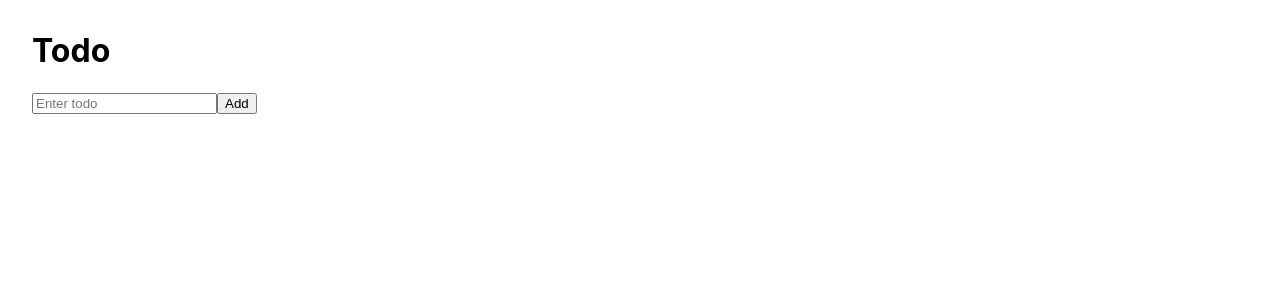
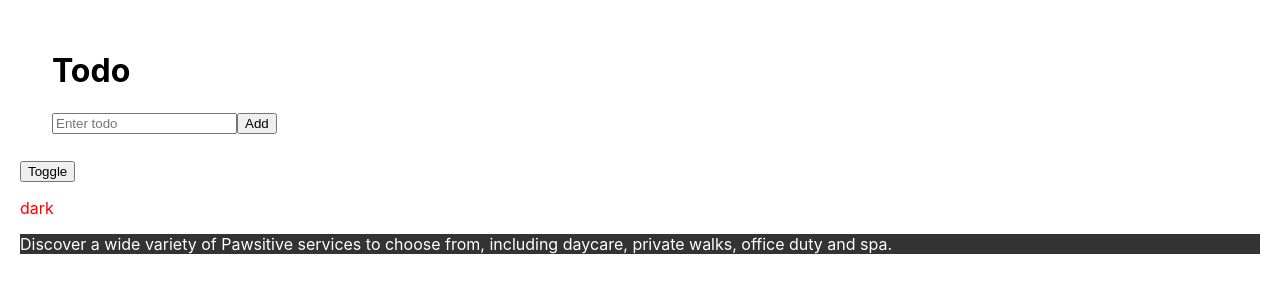
Before and after one commit to huuphuoc100911/tiktok_reacjs, a React (Create React App) app: page / in a window 1280 px wide. Shown: the top 300 px of the page. Built offline with nearby package versions, Linux system fonts and the light colour scheme.

Commit message:
useContext

```diff
--- a/src/App.css
+++ b/src/App.css
@@ -1,38 +1,4 @@
-.App {
-  text-align: center;
+.dark {
+  color: #fff;
+  background-color: #333;
 }
-
-.App-logo {
-  height: 40vmin;
-  pointer-events: none;
-}
-
-@media (prefers-reduced-motion: no-preference) {
-  .App-logo {
-    animation: App-logo-spin infinite 20s linear;
-  }
-}
-
-.App-header {
-  background-color: #282c34;
-  min-height: 100vh;
-  display: flex;
-  flex-direction: column;
-  align-items: center;
-  justify-content: center;
-  font-size: calc(10px + 2vmin);
-  color: white;
-}
-
-.App-link {
-  color: #61dafb;
-}
-
-@keyframes App-logo-spin {
-  from {
-    transform: rotate(0deg);
-  }
-  to {
-    transform: rotate(360deg);
-  }
-}
--- a/src/App.js
+++ b/src/App.js
@@ -1,7 +1,26 @@
+import { useContext } from "react";
 import TodoApp from "./Todo/";
+import Content from "./Content";
+import { ThemeContext } from "./ThemeContext";
+import "./App.css";
+
+// prop: ComA => ComB => ComC
+// Context:
+// prop: comA => comC
+// 1. Create Context
+// 2. Provider
+// 3. Consumer
 
 function App() {
-    return <TodoApp />;
+    const context = useContext(ThemeContext);
+
+    return (
+        <div style={{ padding: 20 }}>
+            <TodoApp />
+            <button onClick={context.toggleTheme}>Toggle</button>
+            <Content />
+        </div>
+    );
 }
 
 export default App;
--- a/src/Content.js
+++ b/src/Content.js
@@ -1,13 +1,11 @@
-import { memo } from "react";
+import Paragraph from "./Paragraph";
 
-function Content({ onIncrease }) {
-    console.log("re-render");
+function Content() {
     return (
         <>
-            <h1>Hello ae</h1>
-            <button onClick={onIncrease}>Click me!</button>
+            <Paragraph />
         </>
     );
 }
 
-export default memo(Content);
+export default Content;
--- /dev/null
+++ b/src/Paragraph.js
@@ -0,0 +1,17 @@
+import { useContext } from "react";
+import { ThemeContext } from "./ThemeContext";
+function Paragraph() {
+    const context = useContext(ThemeContext);
+
+    return (
+        <div>
+            <p style={{ color: "red" }}>{context.theme}</p>
+            <p className={context.theme}>
+                Discover a wide variety of Pawsitive services to choose from,
+                including daycare, private walks, office duty and spa.
+            </p>
+        </div>
+    );
+}
+
+export default Paragraph;
--- /dev/null
+++ b/src/ThemeContext.js
@@ -0,0 +1,21 @@
+import { useState, createContext } from "react";
+
+const ThemeContext = createContext();
+
+function ThemeProvider({ children }) {
+    const [theme, setTheme] = useState("dark");
+    const toggleTheme = () => {
+        setTheme(theme === "dark" ? "light" : "dark");
+    };
+
+    const value = {
+        theme,
+        toggleTheme,
+    };
+
+    return (
+        <ThemeContext.Provider value={value}>{children}</ThemeContext.Provider>
+    );
+}
+
+export { ThemeContext, ThemeProvider };
--- a/src/index.js
+++ b/src/index.js
@@ -3,11 +3,14 @@
 import "./index.css";
 import App from "./App";
 import reportWebVitals from "./reportWebVitals";
+import { ThemeProvider } from "./ThemeContext";
 
 const root = ReactDOM.createRoot(document.getElementById("root"));
 root.render(
     <React.StrictMode>
-        <App />
+        <ThemeProvider>
+            <App />
+        </ThemeProvider>
     </React.StrictMode>
 );
 
```
